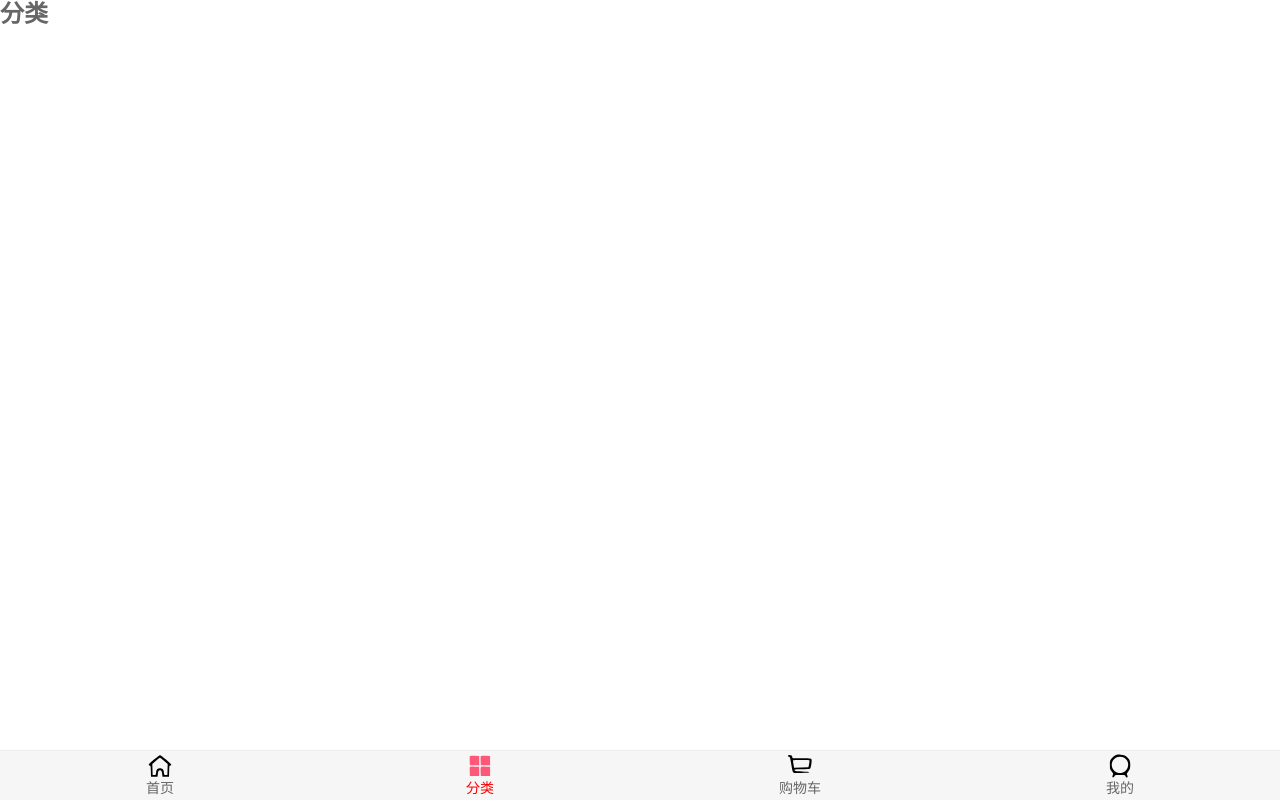
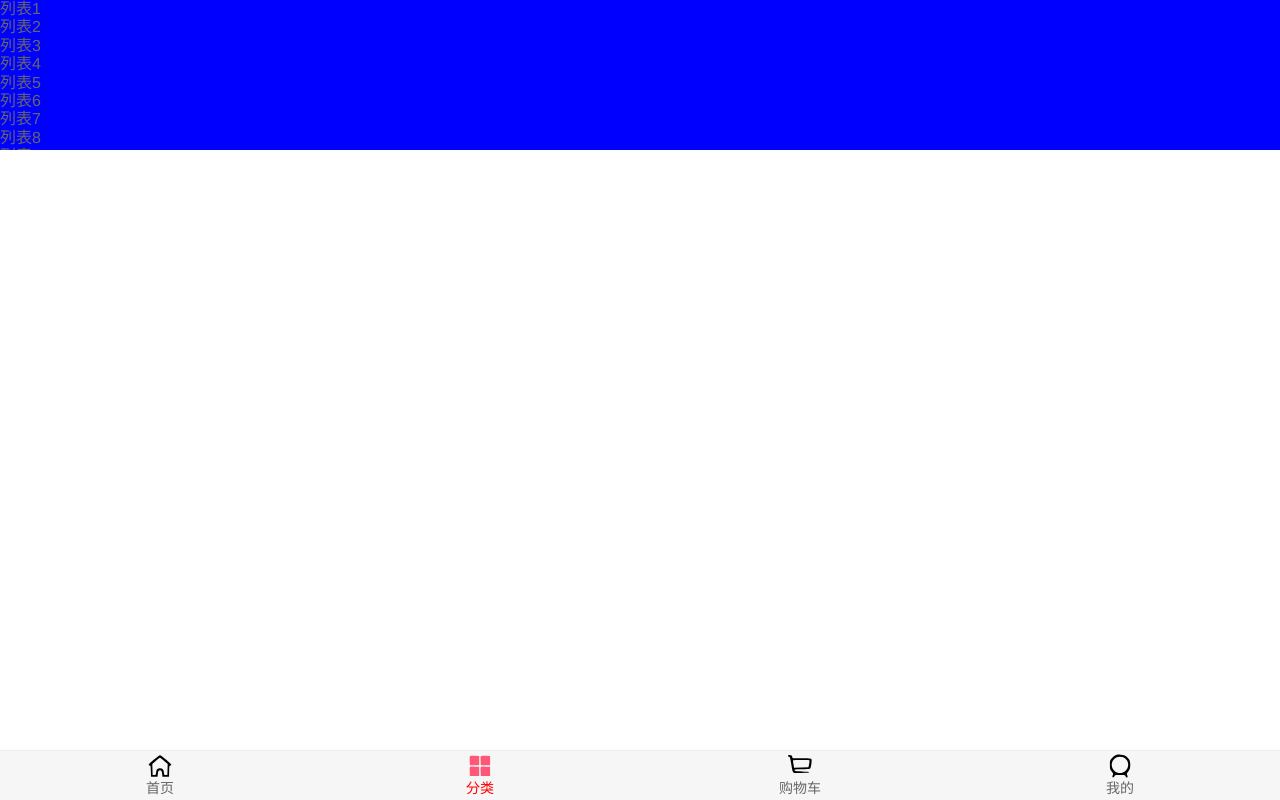
Before and after one commit to GideonSenku/mall, a Vue app: page /category in a window 1280 px wide. Built offline with nearby package versions, Linux system fonts and the light colour scheme.

Commit message:
了解better-scroll的基本使用

```diff
--- a/package.json
+++ b/package.json
@@ -8,6 +8,7 @@
   },
   "dependencies": {
     "axios": "^0.18.1",
+    "better-scroll": "^2.0.5",
     "core-js": "^3.6.5",
     "vue": "^2.6.11",
     "vue-router": "^3.2.0",
--- a/src/views/category/Category.vue
+++ b/src/views/category/Category.vue
@@ -1,15 +1,127 @@
 <template>
-  <div>
-      <h2>分类</h2>
+  <div class="wrapper" ref="aaa">
+      <ul>
+        <li>列表1</li>
+        <li>列表2</li>
+        <li>列表3</li>
+        <li>列表4</li>
+        <li>列表5</li>
+        <li>列表6</li>
+        <li>列表7</li>
+        <li>列表8</li>
+        <li>列表9</li>
+        <li>列表10</li>
+        <li>列表11</li>
+        <li>列表12</li>
+        <li>列表13</li>
+        <li>列表14</li>
+        <li>列表15</li>
+        <li>列表16</li>
+        <li>列表17</li>
+        <li>列表18</li>
+        <li>列表19</li>
+        <li>列表20</li>
+        <li>列表21</li>
+        <li>列表22</li>
+        <li>列表23</li>
+        <li>列表24</li>
+        <li>列表25</li>
+        <li>列表26</li>
+        <li>列表27</li>
+        <li>列表28</li>
+        <li>列表29</li>
+        <li>列表30</li>
+        <li>列表31</li>
+        <li>列表32</li>
+        <li>列表33</li>
+        <li>列表34</li>
+        <li>列表35</li>
+        <li>列表36</li>
+        <li>列表37</li>
+        <li>列表38</li>
+        <li>列表39</li>
+        <li>列表40</li>
+        <li>列表41</li>
+        <li>列表42</li>
+        <li>列表43</li>
+        <li>列表44</li>
+        <li>列表45</li>
+        <li>列表46</li>
+        <li>列表47</li>
+        <li>列表48</li>
+        <li>列表49</li>
+        <li>列表50</li>
+        <li>列表51</li>
+        <li>列表52</li>
+        <li>列表53</li>
+        <li>列表54</li>
+        <li>列表55</li>
+        <li>列表56</li>
+        <li>列表57</li>
+        <li>列表58</li>
+        <li>列表59</li>
+        <li>列表60</li>
+        <li>列表61</li>
+        <li>列表62</li>
+        <li>列表63</li>
+        <li>列表64</li>
+        <li>列表65</li>
+        <li>列表66</li>
+        <li>列表67</li>
+        <li>列表68</li>
+        <li>列表69</li>
+        <li>列表70</li>
+        <li>列表71</li>
+        <li>列表72</li>
+        <li>列表73</li>
+        <li>列表74</li>
+        <li>列表75</li>
+        <li>列表76</li>
+        <li>列表77</li>
+        <li>列表78</li>
+        <li>列表79</li>
+        <li>列表80</li>
+        <li>列表81</li>
+        <li>列表82</li>
+        <li>列表83</li>
+        <li>列表84</li>
+        <li>列表85</li>
+        <li>列表86</li>
+        <li>列表87</li>
+        <li>列表88</li>
+        <li>列表89</li>
+        <li>列表90</li>
+        <li>列表91</li>
+        <li>列表92</li>
+        <li>列表93</li>
+        <li>列表94</li>
+        <li>列表95</li>
+        <li>列表96</li>
+        <li>列表97</li>
+        <li>列表98</li>
+        <li>列表99</li>
+        <li>列表100</li>
+      </ul>
   </div>
 </template>
 
 <script>
+import BScroll from 'better-scroll'
+
 export default {
+  name: 'Category',
+  mounted() {
+    new BScroll(this.$refs.aaa, {
 
+    })
+  }
 }
 </script>
 
 <style>
-
+  .wrapper {
+    height: 150px;
+    background-color: blue;
+    overflow: hidden;
+  }
 </style>
```
Also changed, not shown: 1 other file (tests, documents, lock files or other folders).
